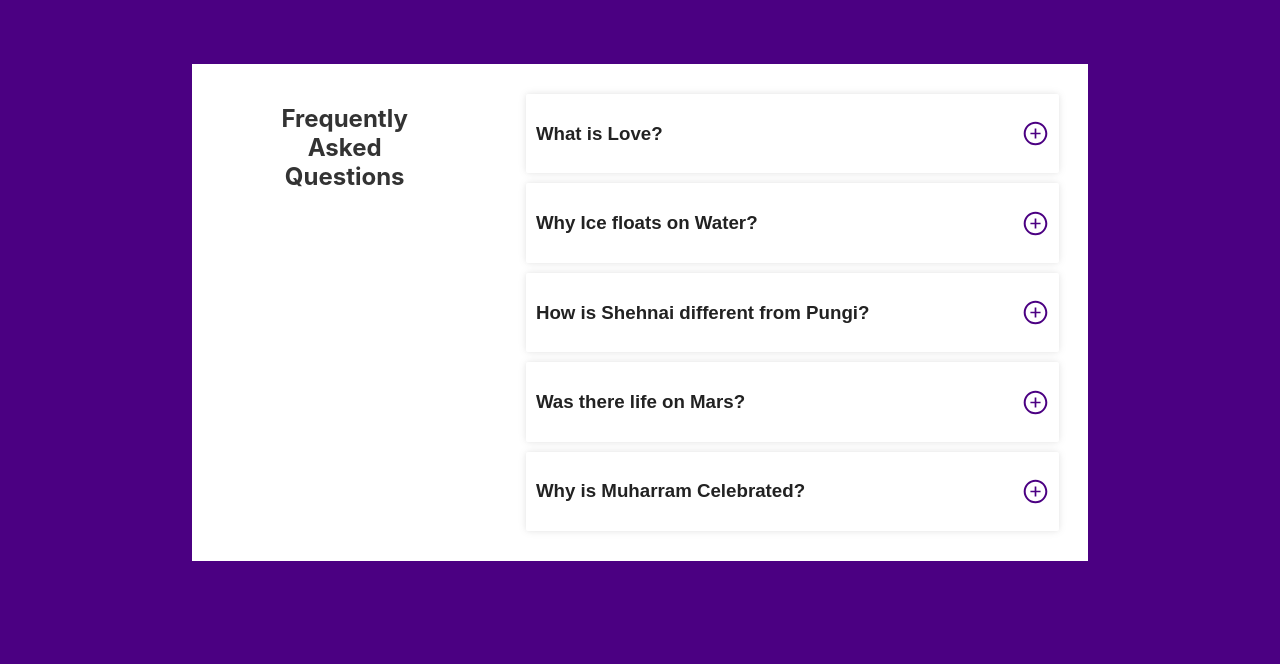
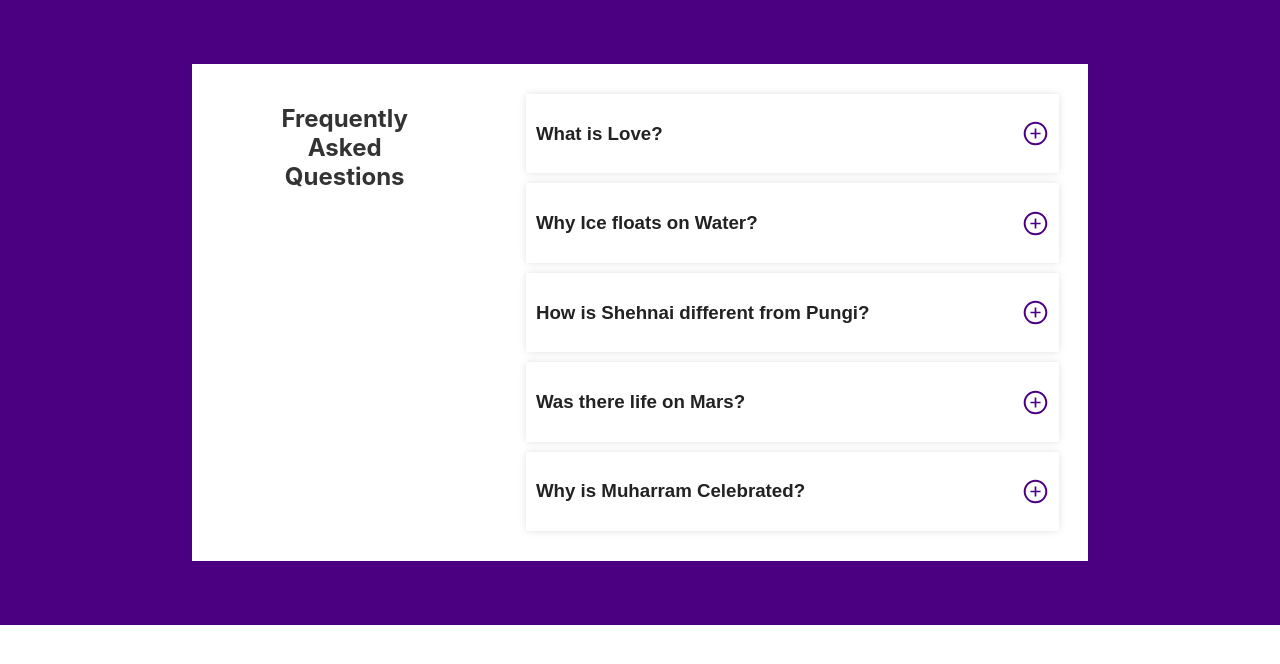
Before and after one commit to Chronoviser/Projects-Boquete, a React (Create React App) app: page /faq-app in a window 1280 px wide. Shown: the top 664 px of the page. Built offline with nearby package versions, Linux system fonts and the light colour scheme.

Commit message:
fixed background issue with FAQ App

```diff
--- a/src/App.js
+++ b/src/App.js
@@ -22,7 +22,7 @@ const StyledLink = Styled(Link)`
   text-decoration: none;
   color: matte;
   cursor: pointer;
-  border-bottom: 4px solid indigo;
+  border-bottom: 4px solid white;
   transition: color 0.25s ease-in;
 
   &:hover {
@@ -37,7 +37,7 @@ function App() {
     <div className="App">
       <Route path='/' exact render={() =>
         <>
-          <h1 style={{ color: "white" }}>Projects Boquete</h1>
+          <h1 style={{ color: "#111" }}>Projects Boquete</h1>
           <StyledLink to="/birthday-reminder-app" exact>Birthday Reminder App</StyledLink>
           <StyledLink to="/tour-book-app" exact>Tour Book App</StyledLink>
           <StyledLink to="/reviews-app" exact>Reviews App</StyledLink>
--- a/src/FAQ/FAQ-App.css
+++ b/src/FAQ/FAQ-App.css
@@ -1,3 +1,22 @@
-body {
-    background-color: indigo;
+.parentWrapper {
+    background: indigo;
+    overflow: hidden;
 }
+
+.parentSection {
+    background: white;
+    padding: 20px;
+    margin: 5% 15% 5% 15%;
+    display: flex;
+    justify-content: space-around;
+}
+
+h2 {
+    width: 22%;
+    color: #333;
+}
+
+.questions {
+    width: 60%;
+    color: #222;
+}
--- a/src/FAQ/FAQ-App.js
+++ b/src/FAQ/FAQ-App.js
@@ -4,17 +4,17 @@ import Item from './Components/Item';
 
 function FAQApp() {
     return (
-        <div>
-            <div style={{ background: "white", padding: "20px", margin: "5% 15% 5% 15%", display: "flex", justifyContent: "space-around" }}>
-                <h2 style={{ width: "22%", color: "#333" }}>Frequently Asked Questions</h2>
-                <section style={{ width: "60%", color: "#222" }}>
+        <div className="parentWrapper">
+            <section className="parentSection" >
+                <h2> Frequently Asked Questions </h2>
+                <div style={{ width: "60%", color: "#222" }}>
                     {
                         data.map((item, i) => (
                             <Item ques={item.ques} ans={item.ans} key={i} />
                         ))
                     }
-                </section>
-            </div>
+                </div>
+            </section>
         </div>
     );
 }
--- a/src/index.css
+++ b/src/index.css
@@ -5,6 +5,7 @@ body {
     sans-serif;
   -webkit-font-smoothing: antialiased;
   -moz-osx-font-smoothing: grayscale;
+  background-color: white;
 }
 
 code {
```
